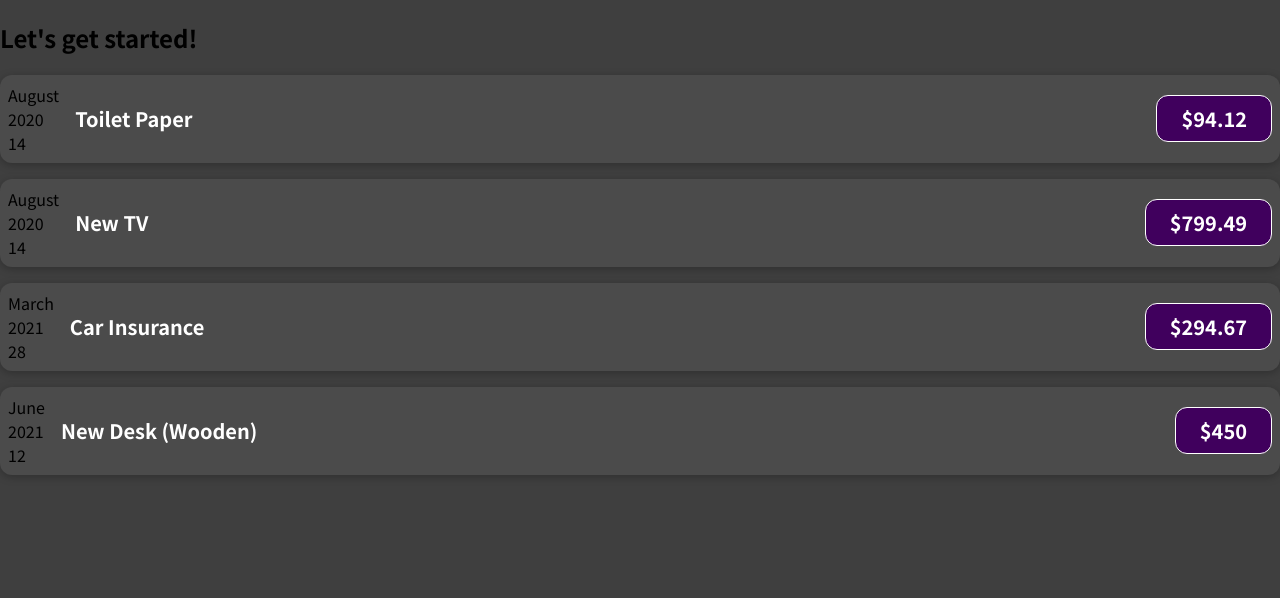
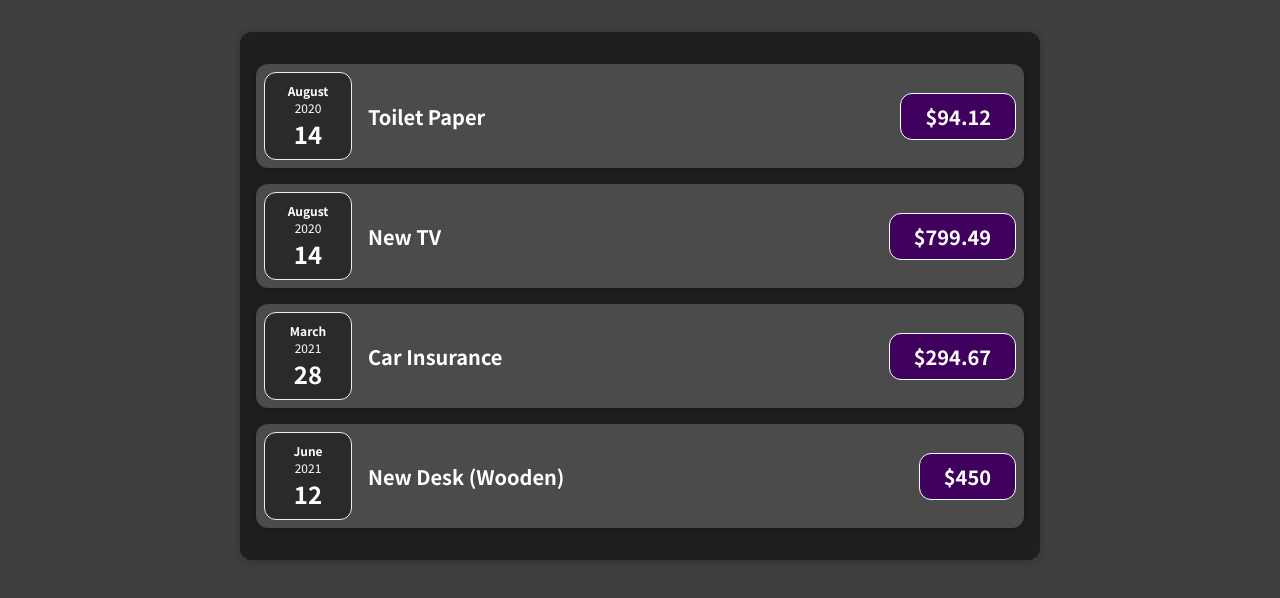
Before and after one commit to ndy-lopez/react-expense-tracker, a JavaScript app: page / in a window 1280 px wide. Shown: the top 598 px of the page. Built offline with nearby package versions, Linux system fonts and the light colour scheme.

Commit message:
refactor by splitting components (Expenses , ExpenseDate) now App.js is lean

```diff
--- a/src/App.js
+++ b/src/App.js
@@ -1,51 +1,10 @@
-import ExpenseItem from "./components/ExpenseItem";
+import Expenses from "./components/Expenses";
 
 function App() {
-  const expenses = [
-    {
-      id: "e1",
-      title: "Toilet Paper",
-      amount: 94.12,
-      date: new Date(2020, 7, 14),
-    },
-    { id: "e2", title: "New TV", amount: 799.49, date: new Date(2021, 2, 12) },
-    {
-      id: "e3",
-      title: "Car Insurance",
-      amount: 294.67,
-      date: new Date(2021, 2, 28),
-    },
-    {
-      id: "e4",
-      title: "New Desk (Wooden)",
-      amount: 450,
-      date: new Date(2021, 5, 12),
-    },
-  ];
 
   return (
     <div>
-      <h2>Let's get started!</h2>
-      <ExpenseItem
-        title={expenses[0].title}
-        amount={expenses[0].amount}
-        date={expenses[0].date}
-      ></ExpenseItem>
-      <ExpenseItem
-        title={expenses[1].title}
-        amount={expenses[1].amount}
-        date={expenses[0].date}
-      ></ExpenseItem>
-      <ExpenseItem
-        title={expenses[2].title}
-        amount={expenses[2].amount}
-        date={expenses[2].date}
-      ></ExpenseItem>
-      <ExpenseItem
-        title={expenses[3].title}
-        amount={expenses[3].amount}
-        date={expenses[3].date}
-      ></ExpenseItem>
+      <Expenses/>
     </div>
   );
 }
--- /dev/null
+++ b/src/components/ExpenseDate.css
@@ -0,0 +1,26 @@
+.expense-date {
+  display: flex;
+  flex-direction: column;
+  width: 5.5rem;
+  height: 5.5rem;
+  border: 1px solid #ececec;
+  background-color: #2a2a2a;
+  color: white;
+  border-radius: 12px;
+  align-items: center;
+  justify-content: center;
+}
+
+.expense-date__month {
+  font-size: 0.75rem;
+  font-weight: bold;
+}
+
+.expense-date__year {
+  font-size: 0.75rem;
+}
+
+.expense-date__day {
+  font-size: 1.5rem;
+  font-weight: bold;
+}
--- /dev/null
+++ b/src/components/ExpenseDate.js
@@ -0,0 +1,17 @@
+import "./ExpenseDate.css";
+
+function ExpenseDate(props) {
+  const month = props.date.toLocaleString("en-US", { month: "long" });
+  const day = props.date.toLocaleString("en-US", { day: "2-digit" });
+  const year = props.date.getFullYear();
+
+  return (
+    <div className="expense-date">
+      <div className="expense-date__month">{month}</div>
+      <div className="expense-date__year">{year}</div>
+      <div className="expense-date__day">{day}</div>
+    </div>
+  );
+}
+
+export default ExpenseDate;
--- a/src/components/ExpenseItem.js
+++ b/src/components/ExpenseItem.js
@@ -1,17 +1,10 @@
+import ExpenseDate from "./ExpenseDate";
 import "./ExpenseItem.css";
 
 function ExpenseItem(props) {
-  const month = props.date.toLocaleString("en-US", { month: "long" });
-  const day = props.date.toLocaleString("en-US", { day: "2-digit" });
-  const year = props.date.getFullYear();
-
   return (
     <div className="expense-item">
-      <div>
-        <div>{month}</div>
-        <div>{year}</div>
-        <div>{day}</div>
-      </div>
+      <ExpenseDate date={props.date}/>
       <div className="expense-item__description">
         <h2>{props.title}</h2>
         <div className="expense-item__price">${props.amount}</div>
--- /dev/null
+++ b/src/components/Expenses.css
@@ -0,0 +1,9 @@
+.expenses {
+  padding: 1rem;
+  background-color: rgb(31, 31, 31);
+  margin: 2rem auto;
+  width: 50rem;
+  max-width: 95%;
+  border-radius: 12px;
+  box-shadow: 0 1px 8px rgba(0, 0, 0, 0.25);
+}
--- /dev/null
+++ b/src/components/Expenses.js
@@ -0,0 +1,54 @@
+import "./Expenses.css";
+import ExpenseItem from "./ExpenseItem";
+
+function Expenses() {
+
+  const expenses = [
+    {
+      id: "e1",
+      title: "Toilet Paper",
+      amount: 94.12,
+      date: new Date(2020, 7, 14),
+    },
+    { id: "e2", title: "New TV", amount: 799.49, date: new Date(2021, 2, 12) },
+    {
+      id: "e3",
+      title: "Car Insurance",
+      amount: 294.67,
+      date: new Date(2021, 2, 28),
+    },
+    {
+      id: "e4",
+      title: "New Desk (Wooden)",
+      amount: 450,
+      date: new Date(2021, 5, 12),
+    },
+  ];
+
+  return (
+    <div className="expenses">
+      <ExpenseItem
+      title={expenses[0].title}
+      amount={expenses[0].amount}
+      date={expenses[0].date}
+        />
+        <ExpenseItem
+      title={expenses[1].title}
+      amount={expenses[1].amount}
+      date={expenses[0].date}
+        />
+        <ExpenseItem
+      title={expenses[2].title}
+      amount={expenses[2].amount}
+      date={expenses[2].date}
+        />
+        <ExpenseItem
+      title={expenses[3].title}
+      amount={expenses[3].amount}
+      date={expenses[3].date}
+        />
+    </div>
+  )
+}
+
+export default Expenses;
```
